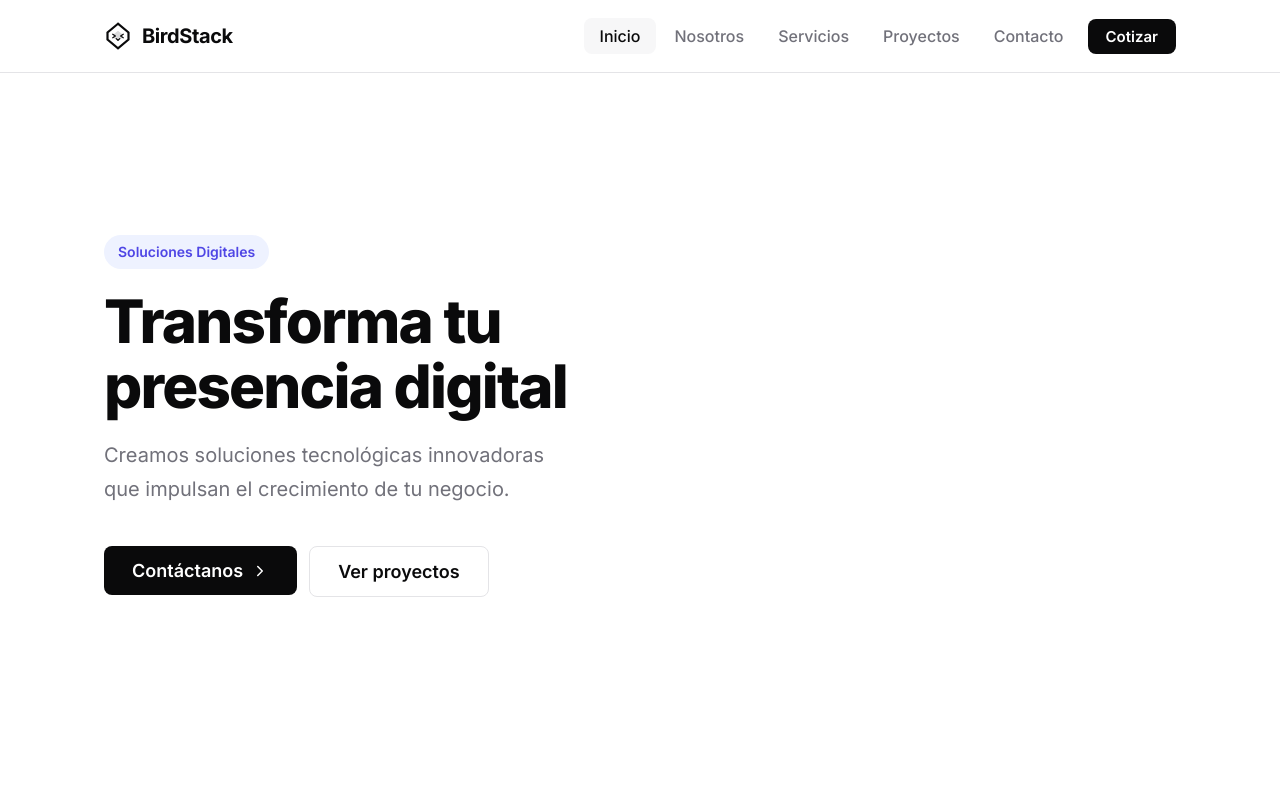
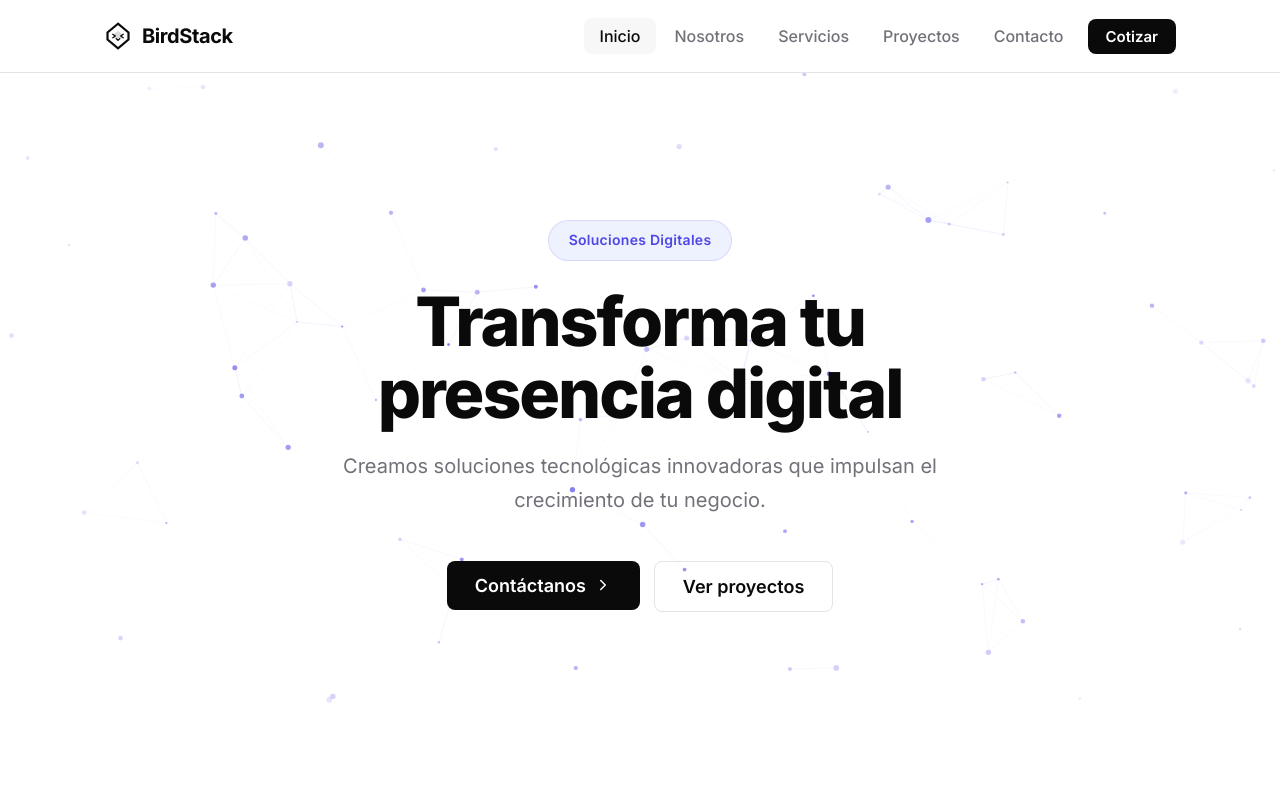
Before and after one commit to Trejo14/web-3, a React (Vite) app: page / in a window 1280 px wide. Shown: the top 800 px of the page. Built offline with nearby package versions, Linux system fonts and the light colour scheme; no server answers.

Commit message:
Center hero section with animated canvas particles and design-lab style

```diff
--- a/src/components/Hero/Hero.css
+++ b/src/components/Hero/Hero.css
@@ -3,19 +3,40 @@
   min-height: 80vh;
   display: flex;
   align-items: center;
+  justify-content: center;
+  position: relative;
+  overflow: hidden;
+}
+
+.hero__canvas {
+  position: absolute;
+  inset: 0;
+  width: 100%;
+  height: 100%;
+  z-index: 0;
+  pointer-events: auto;
+}
+
+.hero__overlay {
+  position: absolute;
+  inset: 0;
+  z-index: 1;
+  background: radial-gradient(ellipse at center, transparent 40%, var(--bg) 100%);
+  pointer-events: none;
 }
 
 .hero__container {
-  display: grid;
-  grid-template-columns: 1fr 1fr;
-  gap: 80px;
-  align-items: center;
+  position: relative;
+  z-index: 2;
+  max-width: 800px;
+  margin: 0 auto;
+  text-align: center;
 }
 
 .hero__content {
   opacity: 0;
-  transform: translateY(16px);
-  transition: all 0.6s ease;
+  transform: translateY(20px);
+  transition: all 0.8s ease;
 }
 
 .hero--visible .hero__content {
@@ -23,10 +44,24 @@
   transform: translateY(0);
 }
 
+.badge {
+  display: inline-flex;
+  padding: 8px 20px;
+  background: var(--accent-light);
+  color: var(--accent);
+  font-size: 14px;
+  font-weight: 600;
+  letter-spacing: 0.02em;
+  border-radius: var(--radius-full);
+  margin-bottom: 24px;
+  backdrop-filter: blur(8px);
+  border: 1px solid var(--accent-ring);
+}
+
 .hero__title {
-  font-size: 60px;
+  font-size: 68px;
   font-weight: 800;
-  line-height: 1.08;
+  line-height: 1.06;
   letter-spacing: -0.03em;
   color: var(--text);
   margin-bottom: 20px;
@@ -36,32 +71,15 @@
   font-size: 20px;
   color: var(--text-light);
   line-height: 1.7;
-  margin-bottom: 40px;
-  max-width: 480px;
+  margin: 0 auto 44px;
+  max-width: 600px;
 }
 
 .hero__cta {
   display: flex;
-  gap: 12px;
+  gap: 14px;
+  justify-content: center;
   flex-wrap: wrap;
-}
-
-.hero__image {
-  display: flex;
-  justify-content: center;
-  opacity: 0;
-  transform: translateY(16px);
-  transition: all 0.6s ease 0.15s;
-}
-
-.hero--visible .hero__image {
-  opacity: 1;
-  transform: translateY(0);
-}
-
-.hero__image img {
-  max-width: 100%;
-  border-radius: var(--radius);
 }
 
 @media (max-width: 968px) {
@@ -69,26 +87,13 @@
     padding: 100px 0 60px;
   }
 
-  .hero__container {
-    grid-template-columns: 1fr;
-    gap: 40px;
-    text-align: center;
+  .hero__title {
+    font-size: 48px;
   }
 
   .hero__subtitle {
-    margin: 0 auto 40px;
-  }
-
-  .hero__cta {
-    justify-content: center;
-  }
-
-  .hero__title {
-    font-size: 44px;
-  }
-
-  .hero__image {
-    display: none;
+    font-size: 18px;
+    max-width: 480px;
   }
 }
 
@@ -99,5 +104,6 @@
 
   .hero__cta {
     flex-direction: column;
+    align-items: center;
   }
 }
--- a/src/components/Hero/Hero.jsx
+++ b/src/components/Hero/Hero.jsx
@@ -1,4 +1,4 @@
-import { useState, useEffect } from 'react'
+import { useState, useEffect, useRef } from 'react'
 import PropTypes from 'prop-types'
 import { Link } from 'react-router-dom'
 import Button from '../Button/Button'
@@ -10,8 +10,8 @@ function Hero({
   subtitle = "Creamos soluciones tecnológicas innovadoras que impulsan el crecimiento de tu negocio.",
   ctaText = "Contáctanos",
   ctaLink = "/contact",
-  image = null
 }) {
+  const canvasRef = useRef(null)
   const [visible, setVisible] = useState(false)
 
   useEffect(() => {
@@ -19,8 +19,149 @@ function Hero({
     return () => clearTimeout(timer)
   }, [])
 
+  useEffect(() => {
+    const canvas = canvasRef.current
+    if (!canvas) return
+
+    const prefersReducedMotion = window.matchMedia('(prefers-reduced-motion: reduce)').matches
+    if (prefersReducedMotion) return
+
+    const ctx = canvas.getContext('2d')
+    let animationId
+    let particles = []
+    let mouseX = 0
+    let mouseY = 0
+
+    const getAccentColor = () => {
+      const style = getComputedStyle(document.documentElement)
+      return style.getPropertyValue('--accent').trim() || '#4f46e5'
+    }
+
+    const hexToRgb = (hex) => {
+      const result = /^#?([a-f\d]{2})([a-f\d]{2})([a-f\d]{2})$/i.exec(hex)
+      return result ? {
+        r: parseInt(result[1], 16),
+        g: parseInt(result[2], 16),
+        b: parseInt(result[3], 16),
+      } : { r: 79, g: 70, b: 229 }
+    }
+
+    const resize = () => {
+      canvas.width = canvas.offsetWidth
+      canvas.height = canvas.offsetHeight
+    }
+
+    class Particle {
+      constructor() {
+        this.reset()
+      }
+
+      reset() {
+        this.x = Math.random() * canvas.width
+        this.y = Math.random() * canvas.height
+        this.size = Math.random() * 2 + 1
+        this.speedX = (Math.random() - 0.5) * 0.5
+        this.speedY = (Math.random() - 0.5) * 0.5
+        this.opacity = Math.random() * 0.5 + 0.2
+      }
+
+      update() {
+        this.x += this.speedX
+        this.y += this.speedY
+
+        if (this.x < 0 || this.x > canvas.width) this.speedX *= -1
+        if (this.y < 0 || this.y > canvas.height) this.speedY *= -1
+
+        const dx = mouseX - this.x
+        const dy = mouseY - this.y
+        const dist = Math.sqrt(dx * dx + dy * dy)
+        if (dist < 150) {
+          this.x -= dx * 0.002
+          this.y -= dy * 0.002
+        }
+      }
+
+      draw() {
+        ctx.beginPath()
+        ctx.arc(this.x, this.y, this.size, 0, Math.PI * 2)
+        ctx.fillStyle = `rgba(${color.r}, ${color.g}, ${color.b}, ${this.opacity})`
+        ctx.fill()
+      }
+    }
+
+    const color = hexToRgb(getAccentColor())
+    const particleCount = Math.min(80, Math.floor((canvas.width * canvas.height) / 8000))
+
+    const init = () => {
+      particles = []
+      for (let i = 0; i < particleCount; i++) {
+        particles.push(new Particle())
+      }
+    }
+
+    const animate = () => {
+      ctx.clearRect(0, 0, canvas.width, canvas.height)
+
+      for (const p of particles) {
+        p.update()
+        p.draw()
+      }
+
+      for (let i = 0; i < particles.length; i++) {
+        for (let j = i + 1; j < particles.length; j++) {
+          const dx = particles[i].x - particles[j].x
+          const dy = particles[i].y - particles[j].y
+          const dist = Math.sqrt(dx * dx + dy * dy)
+
+          if (dist < 120) {
+            ctx.beginPath()
+            ctx.moveTo(particles[i].x, particles[i].y)
+            ctx.lineTo(particles[j].x, particles[j].y)
+            ctx.strokeStyle = `rgba(${color.r}, ${color.g}, ${color.b}, ${(1 - dist / 120) * 0.2})`
+            ctx.lineWidth = 0.5
+            ctx.stroke()
+          }
+        }
+      }
+
+      animationId = requestAnimationFrame(animate)
+    }
+
+    const handleMouse = (e) => {
+      const rect = canvas.getBoundingClientRect()
+      mouseX = e.clientX - rect.left
+      mouseY = e.clientY - rect.top
+    }
+
+    const handleLeave = () => {
+      mouseX = -9999
+      mouseY = -9999
+    }
+
+    resize()
+    init()
+    animate()
+
+    const ro = new ResizeObserver(() => {
+      resize()
+    })
+    ro.observe(canvas)
+
+    canvas.addEventListener('mousemove', handleMouse)
+    canvas.addEventListener('mouseleave', handleLeave)
+
+    return () => {
+      cancelAnimationFrame(animationId)
+      ro.disconnect()
+      canvas.removeEventListener('mousemove', handleMouse)
+      canvas.removeEventListener('mouseleave', handleLeave)
+    }
+  }, [])
+
   return (
     <section className={`hero ${visible ? 'hero--visible' : ''}`}>
+      <canvas ref={canvasRef} className="hero__canvas" />
+      <div className="hero__overlay" />
       <div className="hero__container container">
         <div className="hero__content">
           <span className="badge">Soluciones Digitales</span>
@@ -38,11 +179,6 @@ function Hero({
             </Link>
           </div>
         </div>
-        {image && (
-          <div className="hero__image">
-            <img src={image} alt={title} loading="lazy" />
-          </div>
-        )}
       </div>
     </section>
   )
@@ -53,7 +189,6 @@ Hero.propTypes = {
   subtitle: PropTypes.string,
   ctaText: PropTypes.string,
   ctaLink: PropTypes.string,
-  image: PropTypes.string,
 }
 
 export default Hero
```
